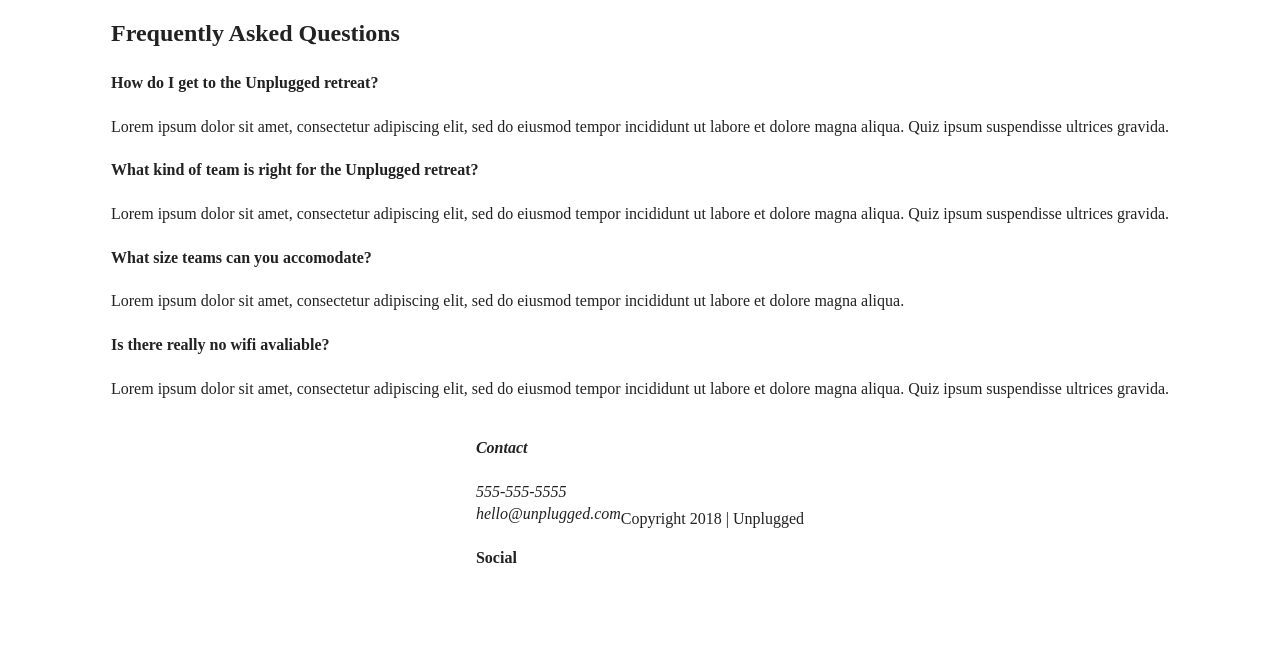
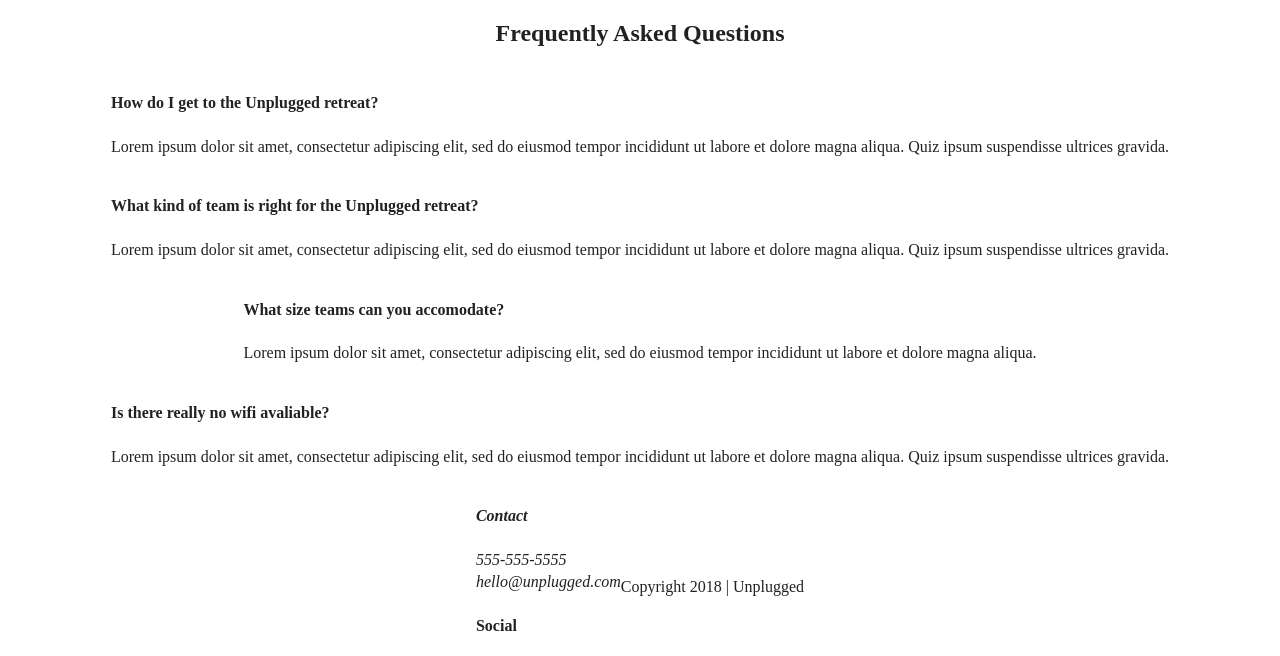
Before and after one commit to christina-lynn/project-unplugged-retreat, a website: page faq/index.html in a window 1280 px wide. Shown: the part 57-713 px from the top of the page. Drawn offline with Linux system fonts and the light colour scheme.

Commit message:
organizes main.css and added flexbox peroperties

```diff
--- a/faq/index.html
+++ b/faq/index.html
@@ -40,7 +40,7 @@
   <main>
 
     <section class="faq">
-      <div class="faq-content-wrapper">
+      <div class="content-wrapper">
         <h2>Frequently Asked Questions</h2>
         <div class="faq-content">
           <h4>How do I get to the Unplugged retreat?</h4>
```
Also changed, not shown: about/index.html (+1 -1 lines).
